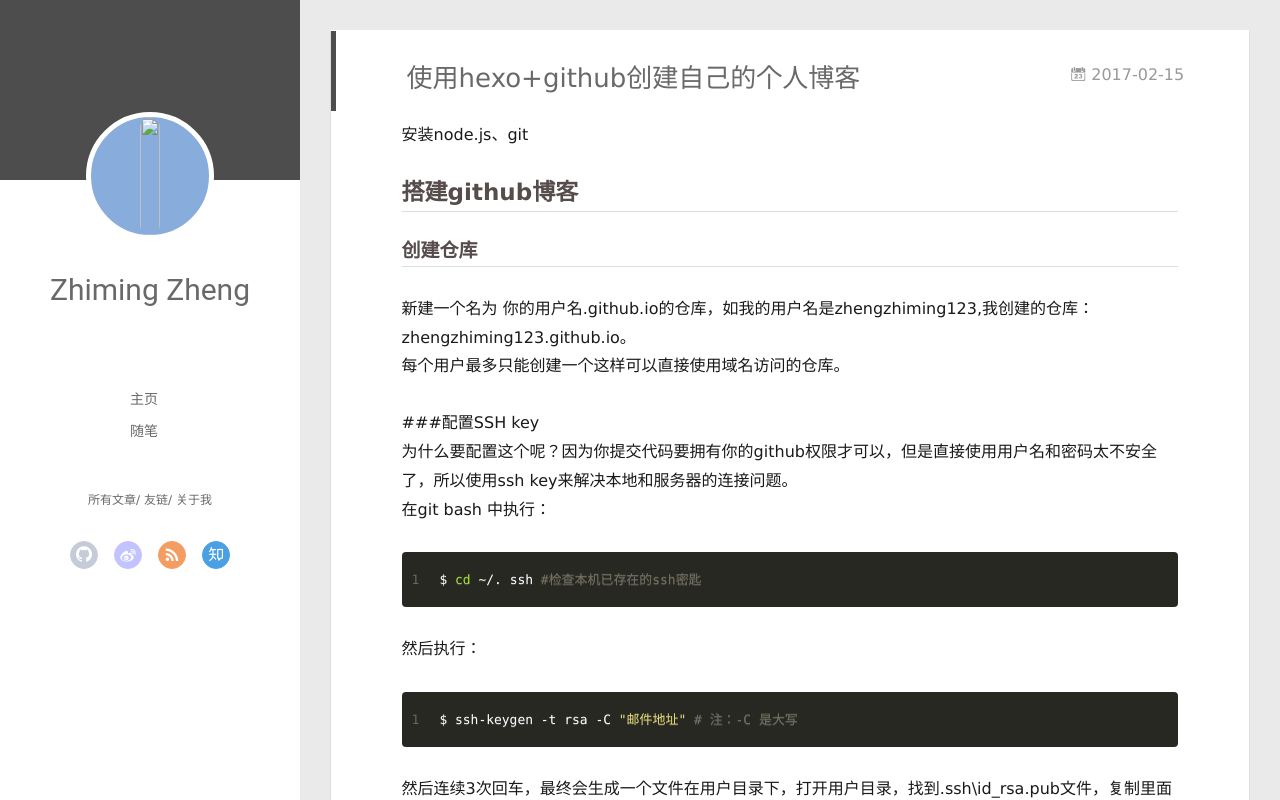
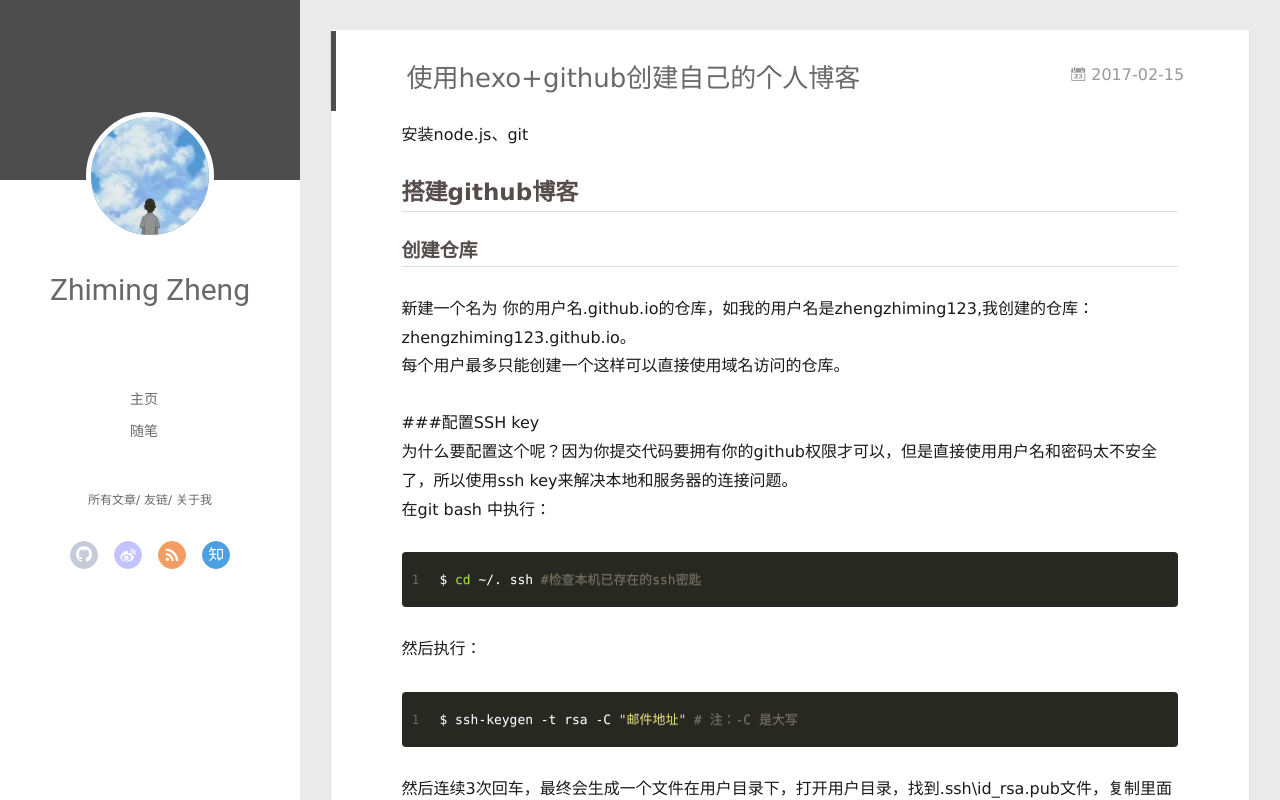
Before and after one commit to zhengzhiming123/zhengzhiming123.github.io, a plain HTML site: page 2017/02/15/my-first-blog/index.html in a window 1280 px wide. Drawn offline with Linux system fonts and the light colour scheme; no server answers.

Commit message:
Site updated: 2017-02-15 22:06:43

```diff
--- a/2017/02/15/my-first-blog/index.html
+++ b/2017/02/15/my-first-blog/index.html
@@ -52,7 +52,7 @@
 <div class="intrude-less">
 	<header id="header" class="inner">
 		<a href="/" class="profilepic">
-			<img src="img/header.jpg" class="js-avatar show">
+			<img src="https://zhengzhiming123.github.io/img/header.jpg" class="js-avatar show">
 		</a>
 		<hgroup>
 		  <h1 class="header-author"><a href="/">Zhiming Zheng</a></h1>
@@ -110,7 +110,7 @@
 	<div class="intrude-less">
 		<header id="header" class="inner">
 			<div class="profilepic">
-				<img src="img/header.jpg" class="js-avatar">
+				<img src="https://zhengzhiming123.github.io/img/header.jpg" class="js-avatar">
 			</div>
 			<hgroup>
 			  <h1 class="header-author js-header-author">Zhiming Zheng</h1>
```
Also changed, not shown: archives/2017/02/index.html (+2 -2 lines), archives/2017/index.html (+2 -2 lines), archives/index.html (+2 -2 lines), index.html (+2 -2 lines).
